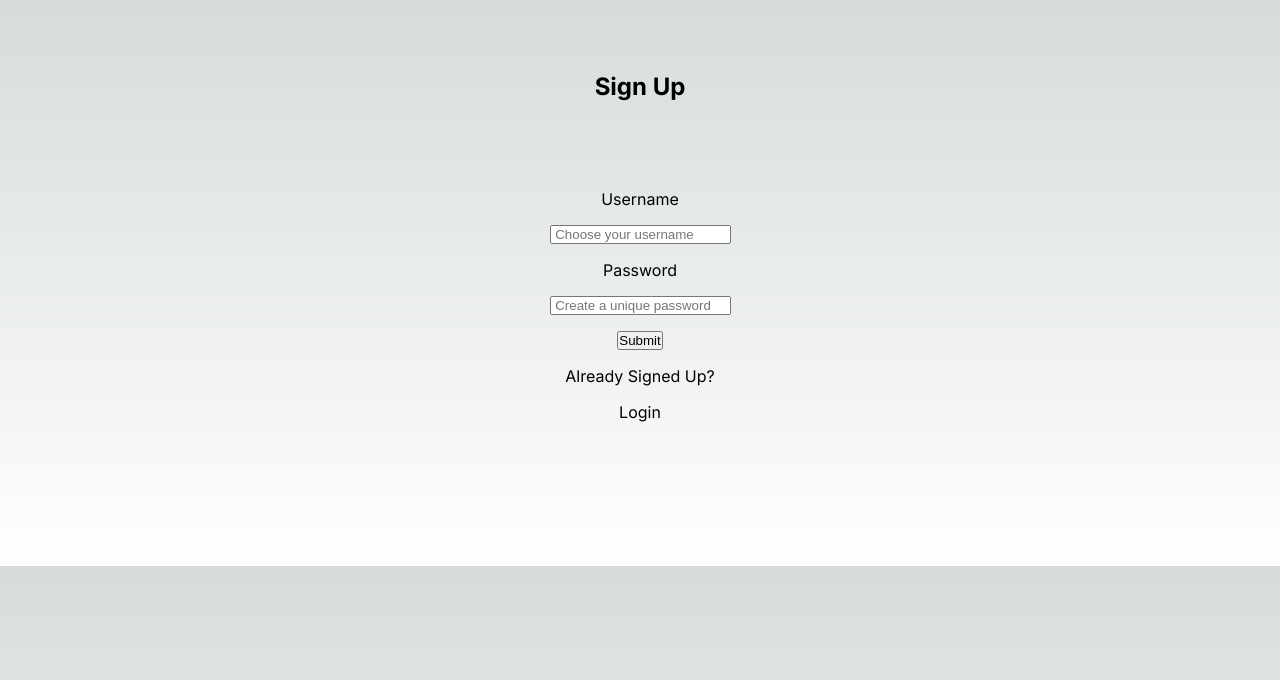
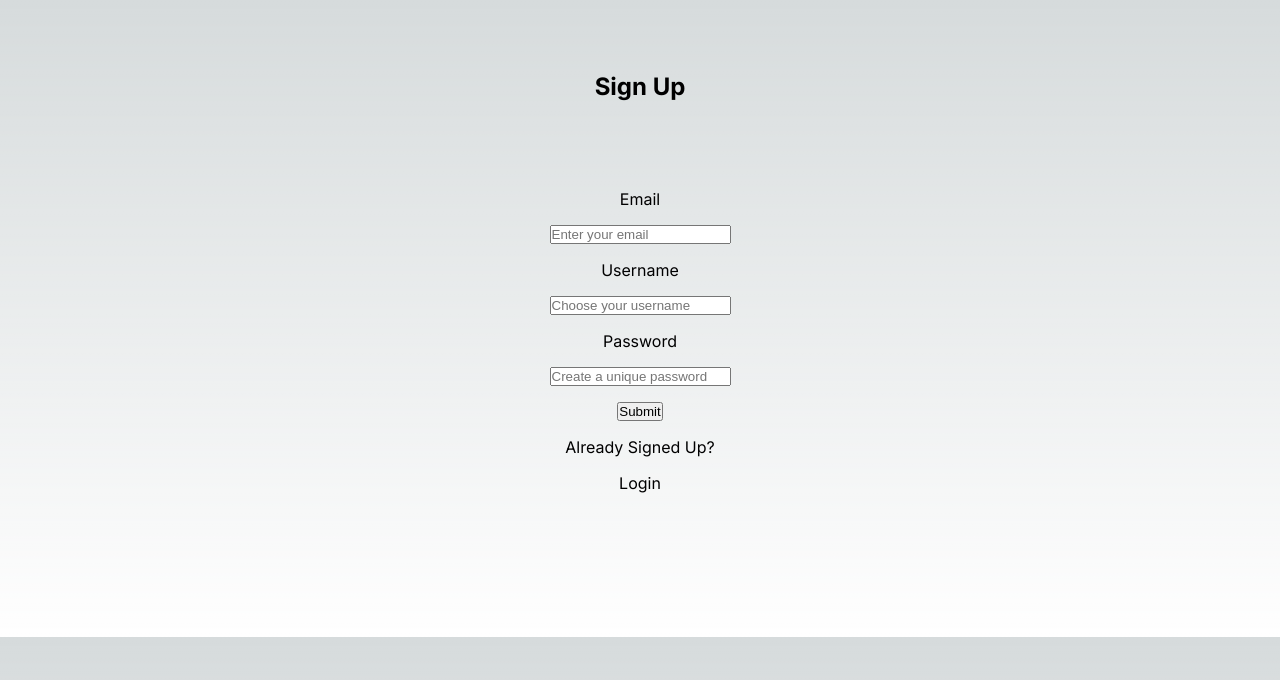
Before and after one commit to willfranck/crypto-tracking-fullfeature, a Next.js app: page /pages/signup in a window 1280 px wide. Shown: the top 680 px of the page. Built offline with nearby package versions, Linux system fonts and the light colour scheme.

Commit message:
Build: Created Sign up route

```diff
--- /dev/null
+++ b/src/app/api/signup/route.ts
@@ -0,0 +1,46 @@
+import { connectToDb } from '@db/mongodb'
+import { NextRequest, NextResponse } from 'next/server'
+import User from '@models/user'
+import bcryptjs from 'bcryptjs'
+
+
+connectToDb()
+
+export async function POST(req: NextRequest) {
+  try {
+    const reqBody = await req.json()
+    const {email, username, password} = reqBody
+    console.log(reqBody);
+
+    // Performs a check if User already exists
+    const existingUser = await User.findOne({email})
+    if (existingUser) {
+      return NextResponse.json({error: 'This user already exists'},
+      {status: 400})
+    }
+
+    // Hash Password
+    const salt = await bcryptjs.genSalt(10)
+    const hashedPassword = await bcryptjs.hash(password, salt)
+
+    // Create a new User
+    const newUser = new User ({
+      email,
+      username,
+      password: hashedPassword
+    })
+
+    const savedUser = await newUser.save()
+
+    return NextResponse.json({
+      message: 'User created successfully',
+      success: true,
+      savedUser
+    })
+
+
+  } catch (error: any) {
+      return NextResponse.json({error: error.message},
+      {status: 500})
+  }
+}
--- a/src/app/pages/dashboard/page.tsx
+++ b/src/app/pages/dashboard/page.tsx
@@ -4,7 +4,7 @@ export default function Dashboard() {
   return (
     <section className={styles.center}>
       <h1>Dashboard</h1>
-      <p>Saved Coins</p>
+      <p>Sign In</p>
     </section>
   )
 }
--- a/src/app/pages/signup/page.tsx
+++ b/src/app/pages/signup/page.tsx
@@ -7,10 +7,14 @@ import styles from '@styles/page.module.css'
 
 
 export default function SignUp() {
+  const router = useRouter()
+  const [buttonDisabled, setButton] = useState(false)
   const [user, setUser] = useState({
+    email: '',
     username: '',
     password: ''
   })
+
 
   const onSignUp = async () => {
     console.log('Submitted');
@@ -23,12 +27,22 @@ export default function SignUp() {
       <h1>Sign Up</h1>
 
       <form className={styles.center}>
+        <label htmlFor='email'>Email</label>
+        <input
+          id='email'
+          type='text'
+          value={user.email}
+          placeholder= 'Enter your email'
+          onChange={(e) => setUser({...user, email: e.target.value})}
+        >
+        </input>
+
         <label htmlFor='username'>Username</label>
         <input
           id='username'
           type='text'
           value={user.username}
-          placeholder=' Choose your username'
+          placeholder='Choose your username'
           onChange={(e) => setUser({...user, username: e.target.value})}
         >
         </input>
@@ -38,7 +52,7 @@ export default function SignUp() {
           id='password'
           type='password'
           value={user.password}
-          placeholder=' Create a unique password'
+          placeholder='Create a unique password'
           onChange={(e) => setUser({...user, password: e.target.value})}
         >
         </input>
--- a/src/models/user.ts
+++ b/src/models/user.ts
@@ -10,6 +10,12 @@ const userSchema = new mongoose.Schema({
   password: {
     type: String,
     required: [true, 'Enter your password']
+  },
+
+  email: {
+    type: String,
+    required: [true, 'Provide your email'],
+    unique: true
   },
 
   isVerified: {
--- a/tsconfig.json
+++ b/tsconfig.json
@@ -26,7 +26,8 @@
       "@models/*": ["./models/*"],
       "@helpers/*": ["./helpers/*"],
       "@img/*": ["../public/*"],
-      "@styles/*": ["./app/*"]
+      "@styles/*": ["./app/*"],
+      "@db/*": ["./lib/*"]
     }
   },
   "include": ["next-env.d.ts", "**/*.ts", "**/*.tsx", ".next/types/**/*.ts"],
```
